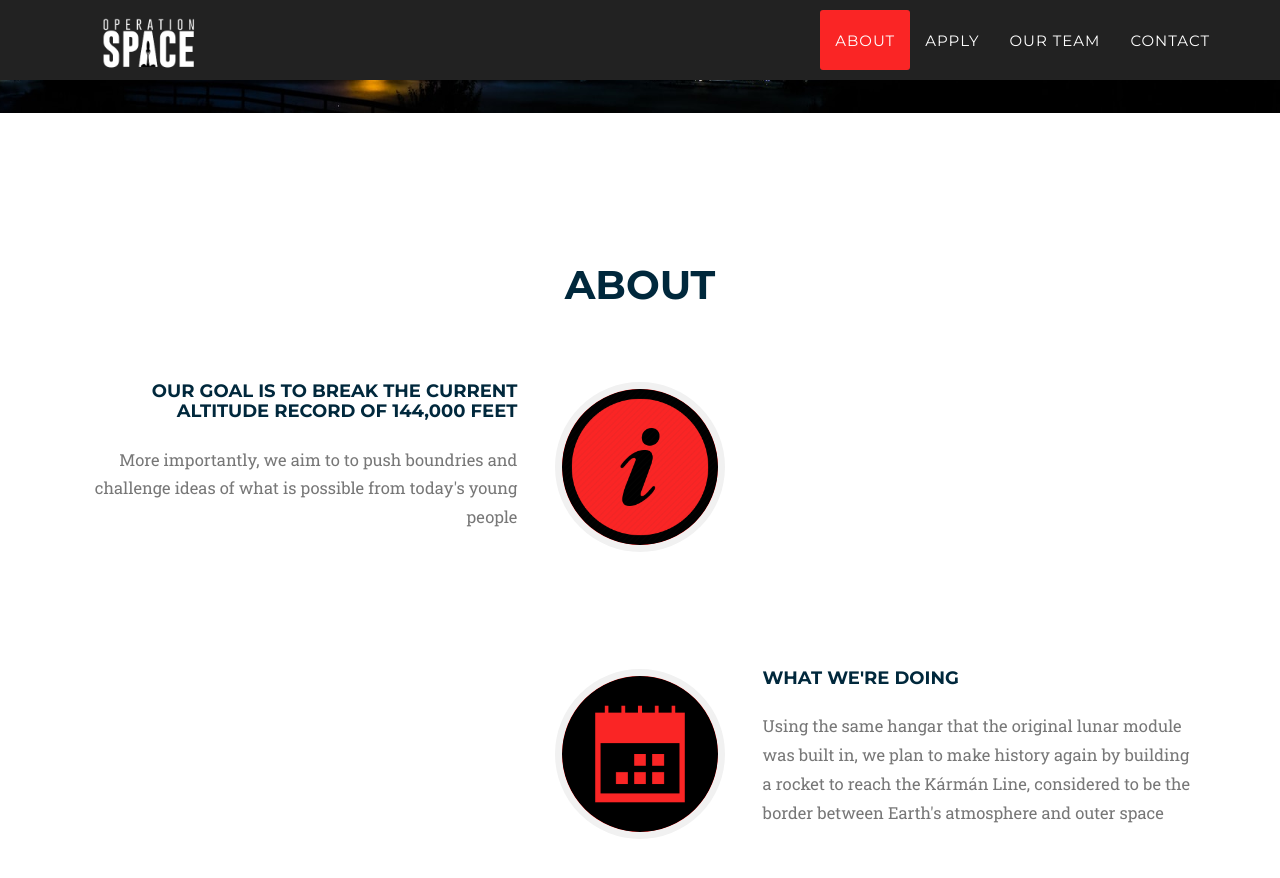
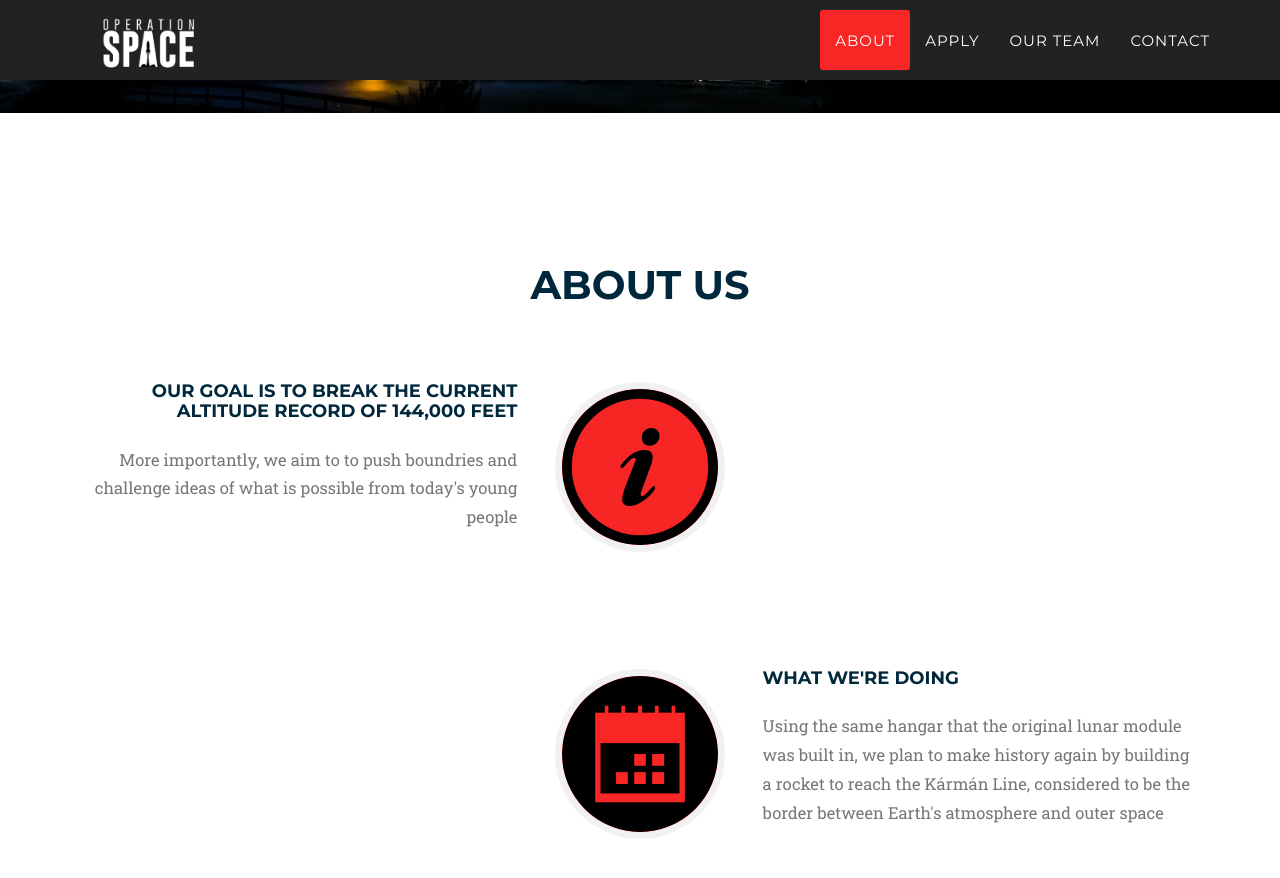
Before and after one commit to HughFerg/operation-space, a Jekyll site: the page built from index.html, in a window 1280 px wide and 900 px high, scrolled down 787 px. Shown: the top 878 px of the window. Built offline with Jekyll 4.4.1, drawn with Linux system fonts in a browser that asks for light colours; nearby versions of some CDN libraries; some web fonts are replaced; library files that are not in the unit come from our copies.

Commit message:
about fix

```diff
--- a/_includes/2017_data/about.html
+++ b/_includes/2017_data/about.html
@@ -3,7 +3,7 @@
         <div class="container">
             <div class="row">
                 <div class="col-lg-12 text-center">
-                    <h2 class="section-heading">About</h2>
+                    <h2 class="section-heading">About Us</h2>
                     <h3 class="section-subheading text-muted"></h3>
                 </div>
             </div>
```
